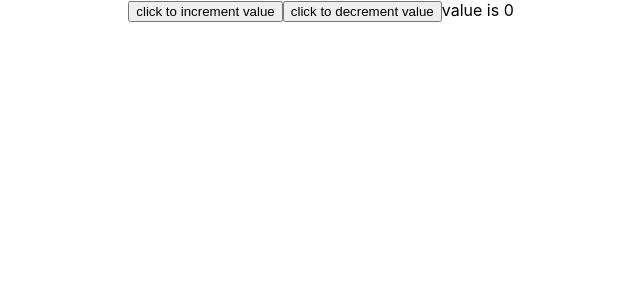
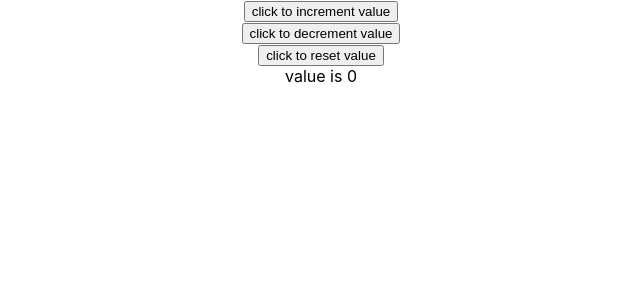
Before and after one commit to alexmalynovskyi/university_lesson_hooks, a React (Create React App) app: page / in a window 1280 px wide. Shown: the top 300 px of the page, without its empty margins (319-959 px from the left). Built offline with nearby package versions, Linux system fonts and the light colour scheme.

Commit message:
useReducer

```diff
--- a/src/App.js
+++ b/src/App.js
@@ -1,10 +1,37 @@
-import React, { useState, useEffect } from 'react';
+import React, { useState, useEffect, useReducer } from 'react';
 import logo from './logo.svg';
 import './App.css';
 
+const INCREMENT = 'increment';
+const DECREMENT = 'decrement';
+const RESET = 'reset';
+
+const initialState = {
+  count: 0,
+  score: 0
+};
+
+const reducer = (state, payload) => {
+  console.log('state: ', state);
+  console.log('payload: ', payload);
+  switch(payload.type) {
+    case INCREMENT:
+      return { ...state, count: state.count + 1 };
+    case DECREMENT:
+      return { ...state, count: state.count - 1 };
+    case RESET:
+      return { ...state ,count: 0 };
+    default:
+      return state;
+  }
+}
+
 function App() {
-  const [counter, setCounter] = useState(0);
+  // const [counter, setCounter] = useState({
+  //   counter: 0
+  // });
   const [counter1, setCounter1] = useState(0);
+  const [counter, dispatch] = useReducer(reducer,  initialState); // under the hood -> useState
 
   useEffect(() => {
     console.log('enter useEffect');
@@ -12,7 +39,7 @@ function App() {
       console.log('setInteval');
     }, 1000 * 2)
 
-
+    clearInterval(interval);
 
     const cleanUp = () => {
       clearInterval(interval);
@@ -20,25 +47,29 @@ function App() {
     return cleanUp;
   }, [counter])
 
-  const handleClick = (type) => {
-    if (type === 'increment') {
-      setCounter(() => counter + 1);
-    } else if (type === 'decrement') {
-      setCounter(() => counter - 1);
-    }
-  }
+  // const handleClick = (type) => {
+  //   if (type === 'increment') {
+  //     setCounter((prevCounter) => ({ counter: prevCounter.counter + 1 }));
+  //   } else if (type === 'decrement') {
+  //     setCounter((prevCounter) => ({ counter: prevCounter.counter - 1 }));
+  //   }
+  // }
 
   return (
     <div className="App">
-      <button onClick={() => handleClick('increment')}>
+      <button onClick={() => dispatch({ type: INCREMENT })}>
         click to increment value
       </button>
-
-      <button onClick={() => handleClick('decrement')}>
+      <br/>
+      <button onClick={() => dispatch({ type: DECREMENT })}>
         click to decrement value
       </button>
-
-      value is {counter}
+      <br/>
+      <button onClick={() => dispatch({ type: RESET })}>
+        click to reset value
+      </button>
+      <br/>
+      value is {counter.count}
     </div>
   );
 }
```
